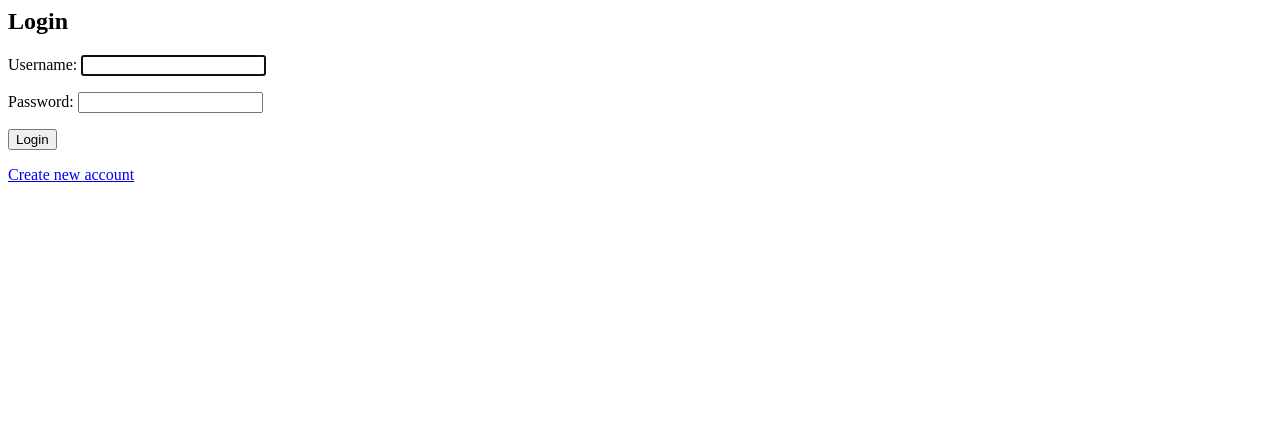
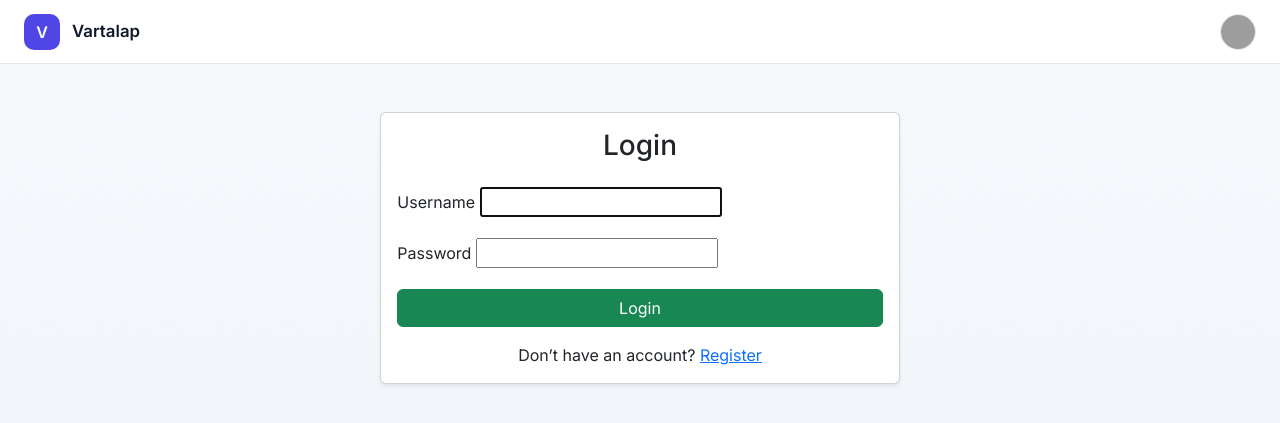
Before and after one commit to utkarsh08-05/chat_app, a Django app: page /accounts/login/ in a window 1280 px wide. Shown: the top 423 px of the page. Run offline with Django 5.2, Linux system fonts and the light colour scheme; grey boxes are pictures that could not be loaded.

Commit message:
update day 5

```diff
--- a/vartalap/accounts/views.py
+++ b/vartalap/accounts/views.py
@@ -4,14 +4,20 @@ from django.contrib.auth.views import LoginView
 from django.contrib.auth import logout
 
 def register(request):
-    if request.method=='POST':
-        form=UserCreationForm(request.POST)
-        if form.is_valid():
-            form.save()
-            return redirect('login')
+    if request.method == "POST":
+        form = UserCreationForm(request.POST)
     else:
-        form=UserCreationForm()
-    return render(request,'accounts/register.html',{'form':form})
+        form = UserCreationForm()
+
+    for field in form.fields.values():
+        field.widget.attrs['class'] = 'form-control'
+
+    if request.method == "POST" and form.is_valid():
+        form.save()
+        return redirect('login')
+
+    return render(request, 'accounts/register.html', {'form': form})
+
 class CustomLoginView(LoginView):
     template_name='accounts/login.html'
 def logout_view(request):
--- a/vartalap/templates/accounts/login.html
+++ b/vartalap/templates/accounts/login.html
@@ -1,9 +1,38 @@
-<h2>Login</h2>
+{% extends "layout.html" %}
 
-<form method="post">
-    {% csrf_token %}
-    {{ form.as_p }}
-    <button type="submit">Login</button>
-</form>
+{% block content %}
+<div class="row justify-content-center mt-5">
+    <div class="col-md-5">
+        <div class="card shadow-sm">
+            <div class="card-body">
+                <h3 class="text-center mb-4">Login</h3>
 
-<a href="{% url 'register' %}">Create new account</a>
+                <form method="post">
+                    {% csrf_token %}
+
+                    {% for field in form %}
+                        <div class="mb-3">
+                            <label class="form-label">{{ field.label }}</label>
+                            {{ field }}
+                            {% if field.errors %}
+                                <div class="text-danger small">
+                                    {{ field.errors }}
+                                </div>
+                            {% endif %}
+                        </div>
+                    {% endfor %}
+
+                    <button type="submit" class="btn btn-success w-100">
+                        Login
+                    </button>
+                </form>
+
+                <p class="text-center mt-3 mb-0">
+                    Don’t have an account?
+                    <a href="{% url 'register' %}">Register</a>
+                </p>
+            </div>
+        </div>
+    </div>
+</div>
+{% endblock %}
```
Also changed, not shown: vartalap/templates/accounts/register.html (+36 -7 lines), vartalap/db.sqlite3.
